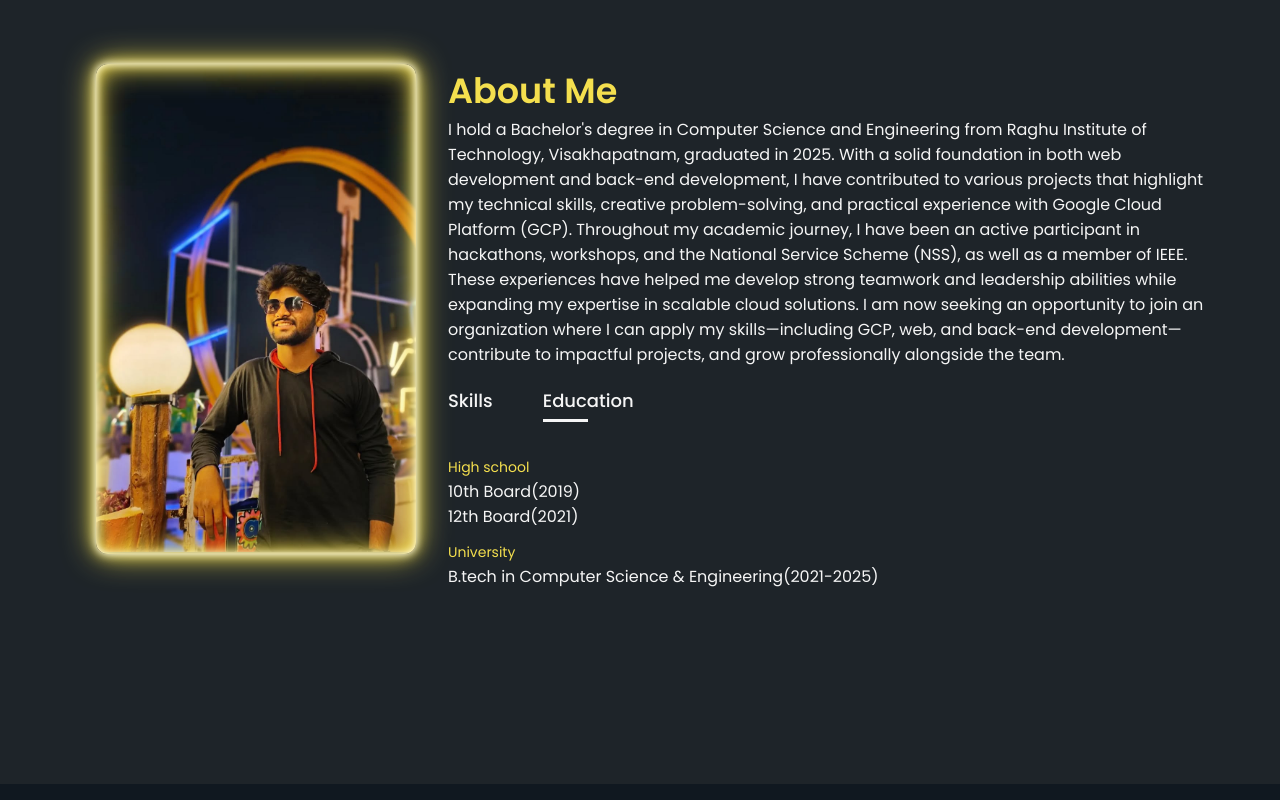
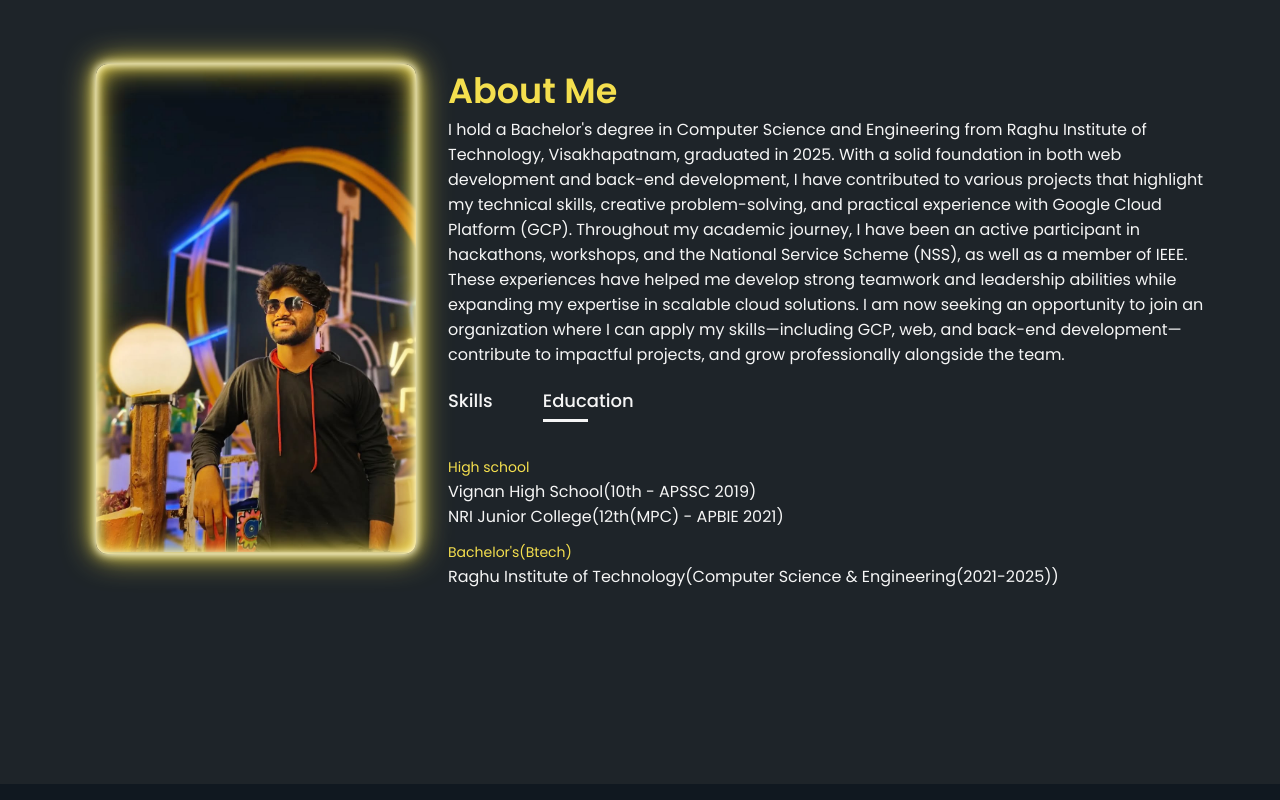
Before and after one commit to TejeshArya/My-New-Portfolio, a plain HTML site: page index.html in a window 1280 px wide. Both pictures are taken after a click on the element "Education". Shown: the part 855-1655 px from the top of the page. Drawn offline with nearby package versions, Linux system fonts and the light colour scheme.

Commit message:
Update index.html

```diff
--- a/index.html
+++ b/index.html
@@ -4,7 +4,7 @@
     <meta charset="UTF-8" />
     <meta http-equiv="X-UA-Compatible" content="IE=edge" />
     <meta name="viewport" content="width=device-width, initial-scale=1.0" />
-    <title>Portfolio </title>
+    <title>Tejesh Gudla Portfolio </title>
     <link rel="stylesheet" href="style.css" />
 
     <link
@@ -88,18 +88,18 @@
             </div>
             <div class="tab-contents active-tab" id="Skill">
               <ul>
-                <li><span>Front-End Devlopment</span><br />Html,Css & Java Script, React JS</li>
+                <li><span>Front-End Devlopment</span><br />Html,Css, Java Script & React JS</li>
                 <li><span>Back-End Devlopment</span><br/>C, Python, Django, MongoDB, MySQL</li>
                 <li><span>Cloud Technology</span><br />Google Cloud Platform</li>
               </ul>
             </div>
             <div class="tab-contents" id="Education">
               <ul>
-                <li><span>High school</span><br />10th Board(2019)<br>
-                                                  12th Board(2021)
+                <li><span>High school</span><br />Vignan High School(10th - APSSC 2019)<br>
+                                                  NRI Junior College(12th(MPC) - APBIE 2021)
                 </li>
 
-                <li><span>University</span><br />B.tech in Computer Science & Engineering(2021-2025)</li>
+                <li><span>Bachelor's(Btech)</span><br />Raghu Institute of Technology(Computer Science & Engineering(2021-2025))</li>
               </ul>
             </div>
           </div>
```
